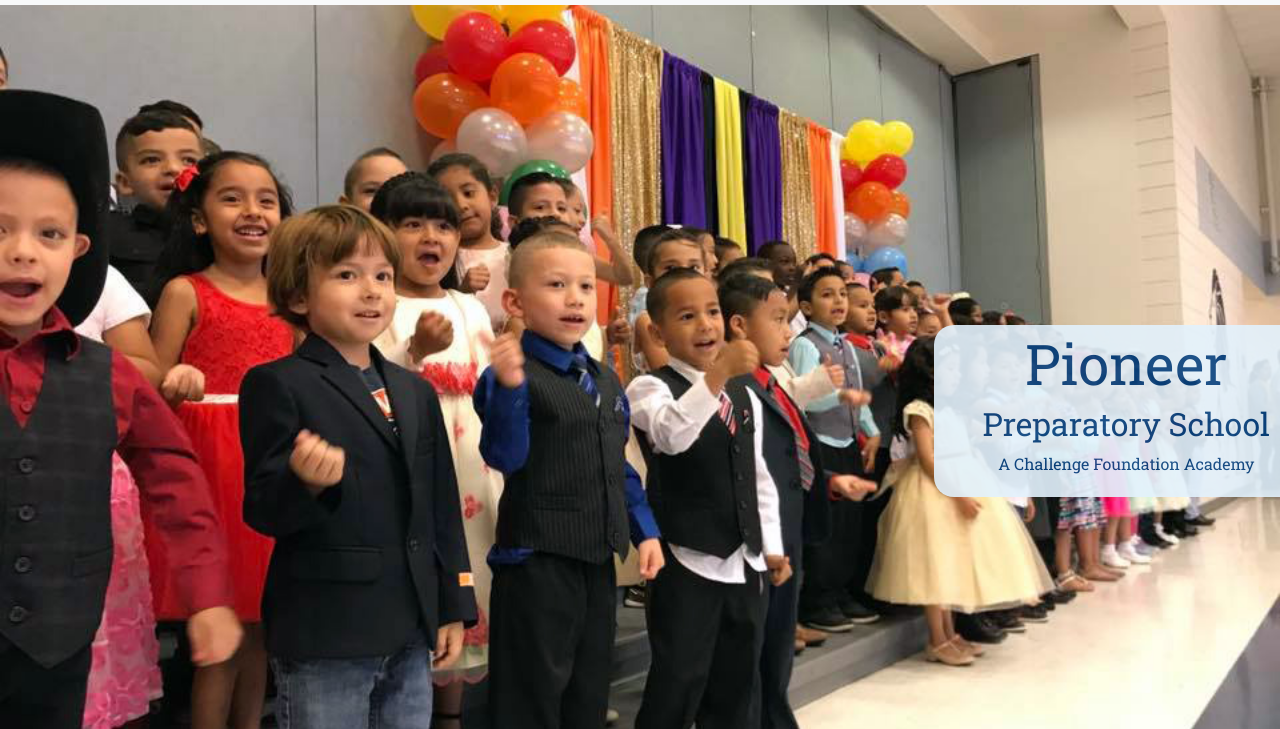
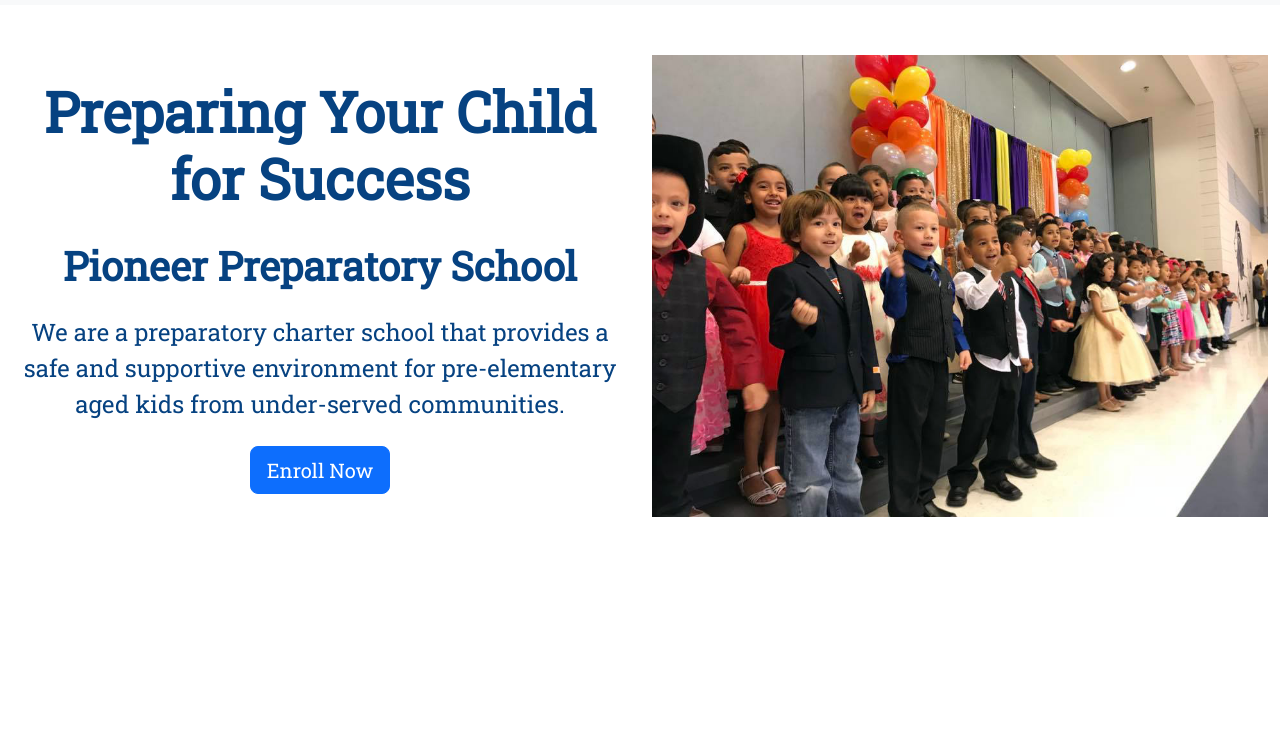
Before and after one commit to Jeremiah-David/PP_prototype, a plain HTML site: page index.html in a window 1280 px wide. Shown: the part 71-800 px from the top of the page. Drawn offline with nearby package versions, Linux system fonts and the light colour scheme.

Commit message:
Push before Wensday morning planning meeting

```diff
--- a/index.html
+++ b/index.html
@@ -67,23 +67,30 @@
     </div>
   </nav>
   <main>
-    <section id="hero-section" class="text-center">
-      <div id="hero_text_container" class="ms-auto ps-lg-5">
-        <div class="hero-text-wrapper">
-          <h1 class="display-4">Pioneer</h1>
-          <h2> Preparatory School</h2>
-          <p>A Challenge Foundation Academy</p>
+
+    <section class="hero-section m-auto text-center">
+      <div class="container hero-container">
+        <div class="row align-items-center ">
+          <div class="col-lg-6 order-lg-2">
+            <img src="./assests/PP_kids_main.jpg" alt="School Image" class="img-fluid">
+          </div>
+          <div class="col-lg-6 order-lg-1">
+            <h1>Preparing Your Child for Success</h1>
+            <h2 class="mb-4">Pioneer Preparatory School</h2>
+            <p class="mb-4">We are a preparatory charter school that provides a safe and supportive environment for
+              pre-elementary aged kids from under-served communities.</p>
+            <button class="btn btn-primary btn-lg">Enroll Now</button>
+          </div>
         </div>
       </div>
     </section>
-    <section id="mission-section" class="text-center container fluid">
+    <section id="mission-section" class="text-center container fluid mt-5">
       <div id="home_text" class="mission_text p-3">
         <h2>Welcome to the Home of the Lions!</h2>
         <h4>Pioneer Preparatory School: A Challenge Foundation Academy is a tuition-free, public charter school in
           Phoenix,
           Arizona’s Maryvale neighborhood serving grades PreK–6.</h4>
       </div>
-      <div id="mission_img" class=""></div>
 
       <div class="mission_text p-3 d-lg-none">
         <h3>Our Mission/Nuestra Misión</h3>
@@ -92,6 +99,8 @@
           staff, teachers, family, and community—providing scholars with the knowledge and wisdom to be self-sustaining
           members of
           our society. Scholars will meet and exceed academic standards ensuring their success as lifelong learners.
+        </h4>
+        <h4>
           La misión de la Escuela Preparatoria Pioneer es de proveer un currículum riguroso y relevante con el apoyo
           equilibrado
           del personal, los maestros, las familias, y la comunidad–proporcionándoles a los estudiantes el conocimiento y
@@ -99,7 +108,7 @@
           sabiduría para ser miembros auto-suficientes de la sociedad. Los estudiantes alcanzarán y excederán las normas
           académicas asegurando su éxito de alcanzar su potencial.</h4>
       </div>
-      <div class="row">
+      <div class="row ">
         <div class="col-6 d-lg-block d-none mission_text">
           <h3>Our Mission</h3>
           <h4>
@@ -127,6 +136,7 @@
       </div>
 
 
+      <div id="mission_img" class=""></div>
 
     </section>
   </main>
--- a/style.css
+++ b/style.css
@@ -7,6 +7,7 @@
 body {
   font-family: "Roboto Slab", serif;
   margin: 0px;
+  color: var(--brand-dark-blue);
 }
 
 /* background: rgb(90, 183, 232);
@@ -19,34 +20,41 @@ background: linear-gradient(
   width: 50%;
   height: 50%;
 }
-#hero-section {
-  background-image: url("assests/PP_kids_main.jpg");
-  background-attachment: fixed;
-  background-position: center;
-  background-repeat: no-repeat;
-  background-size: cover;
-  height: 100vh;
-  height: 100svh;
-  height: 100dvh;
-  /* padding: 10px 0; */
+
+.hero-section {
+  background-color: white;
+  padding: 50px 0;
+  min-height: 90vh;
+  max-width: 100vw;
+  margin-top: 30vw;
 }
 
-#hero_text_container {
-  background: #e3f2fd;
-  position: absolute;
-  right: 0px;
-  color: var(--brand-dark-blue);
-  display: inline;
-  padding: 5px 10px 5px 5px;
-  /* margin-right: 0px; */
-  /* width: 50%; */
-  margin-top: 40vh;
-  opacity: 0.9;
-  border-radius: 20px 0 0 20px;
-  /* font-size: clamp(16px 1vw 78px) !important; */
-  /* padding: 1% 0px; */
+.hero-container {
+  max-width: 100vw;
 }
 
+.hero-section h1 {
+  font-size: 3.5rem;
+  font-weight: bold;
+  margin-bottom: 30px;
+}
+
+.hero-section h2 {
+  font-size: 2.5rem;
+  font-weight: bold;
+  margin-bottom: 20px;
+}
+
+.hero-section p {
+  font-size: 1.5rem;
+  margin-bottom: 30px;
+}
+
+.hero-section img {
+  display: block;
+  margin: 0 auto;
+  max-width: 100%;
+}
 .mission_text {
   display: inline-block;
   /* width: 70%; */
```
